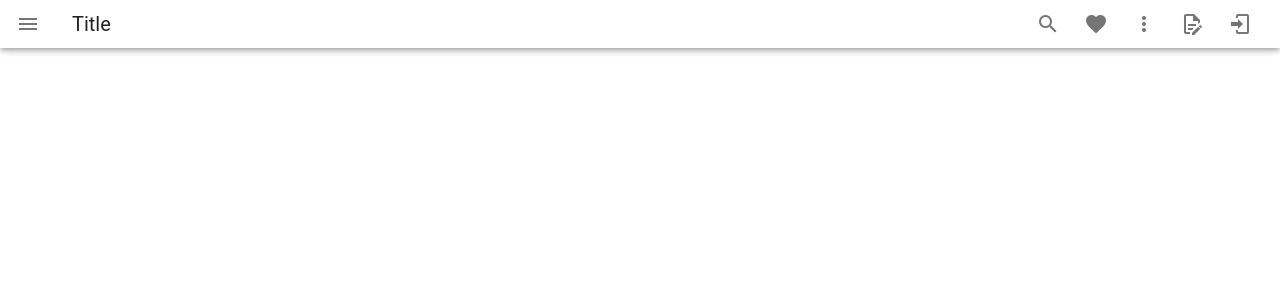
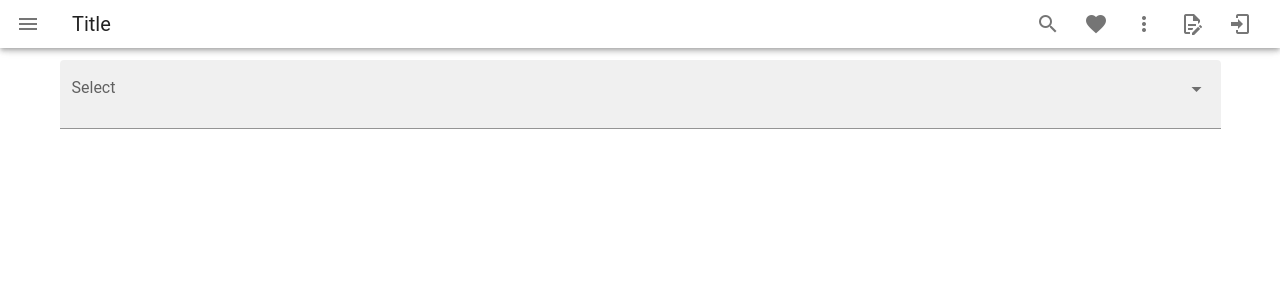
Before and after one commit to softzer0/BookForGroup, a Vue app in the folder frontend/: page /#/ in a window 1280 px wide. Shown: the top 300 px of the page. Built offline with nearby package versions, Linux system fonts and the light colour scheme.

Commit message:
First autocomplete component on home page

```diff
--- a/frontend/src/App.vue
+++ b/frontend/src/App.vue
@@ -13,6 +13,7 @@ export default {
   name: 'App',
   components: {
     Header,
+    // eslint-disable-next-line vue/no-unused-components
     HelloWorld
   }
 }
--- a/frontend/src/components/Home.vue
+++ b/frontend/src/components/Home.vue
@@ -1,12 +1,72 @@
 <template>
     <v-container>
-
+        <v-autocomplete
+            v-model="places"
+            :items="cities"
+            :search-input.sync="searchInput"
+            @change="searchInput=''"
+            filled
+            chips
+            flat
+            color="blue-grey lighten-2"
+            label="Select"
+            item-text="name"
+            item-value="name"
+            multiple
+          >
+            <template v-slot:selection="data">
+              <v-chip
+                v-bind="data.attrs"
+                :input-value="data.selected"
+                close
+                @click="data.select"
+                @click:close="remove(data.item)"
+              >
+                {{ data.item.name }}
+              </v-chip>
+            </template>
+            <template v-slot:item="data">
+              <template v-if="typeof data.item !== 'object'">
+                <v-list-item-content v-text="data.item"></v-list-item-content>
+              </template>
+              <template v-else>
+                <v-list-item-content>
+                  <v-list-item-title v-html="data.item.name"></v-list-item-title>
+                  <v-list-item-subtitle v-html="data.item.group"></v-list-item-subtitle>
+                </v-list-item-content>
+              </template>
+            </template>
+          </v-autocomplete>
     </v-container>
 </template>
 
 <script>
     export default {
-        name: "Home"
+        name: "Home",
+        data () { return {
+          autoUpdate: true,
+          places: [],
+          searchInput: '',
+          cities: [
+            { header: 'Srbija' },
+            { name: 'Beograd' },
+            { name: 'Vranje' },
+            { name: 'Surdulica' },
+            { name: 'Nis' },
+            { divider: true },
+            { header: 'Crna Gora' },
+            { name: 'Podgorica' },
+            { name: 'Bar' },
+            { name: 'Kotor' },
+            { name: 'Tivat' },
+          ],
+        }},
+          methods: {
+            remove (item) {
+              const index = this.places.indexOf(item.name)
+              if (index >= 0) this.places.splice(index, 1)
+            },
+          },
     }
 </script>
 
```
Also changed, not shown: 1 other file (tests, documents, lock files or other folders).
